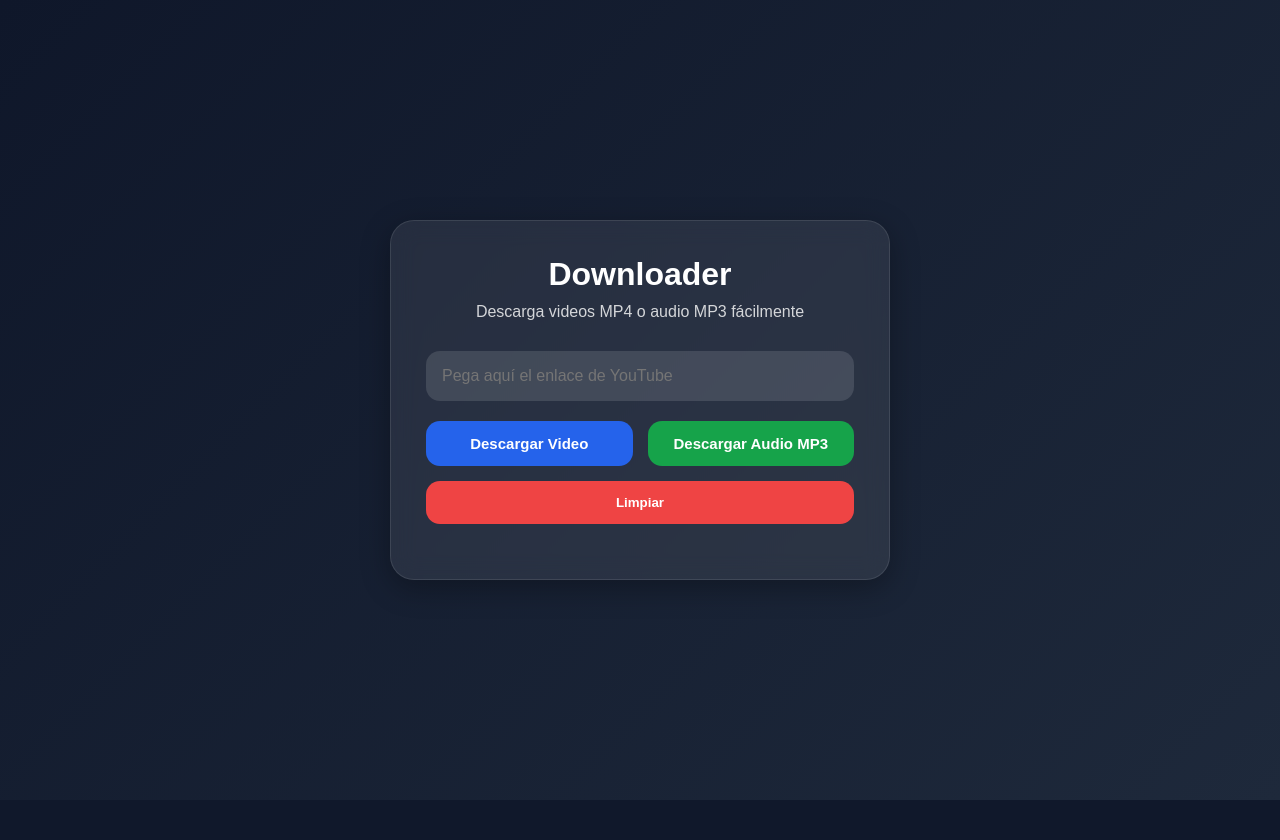
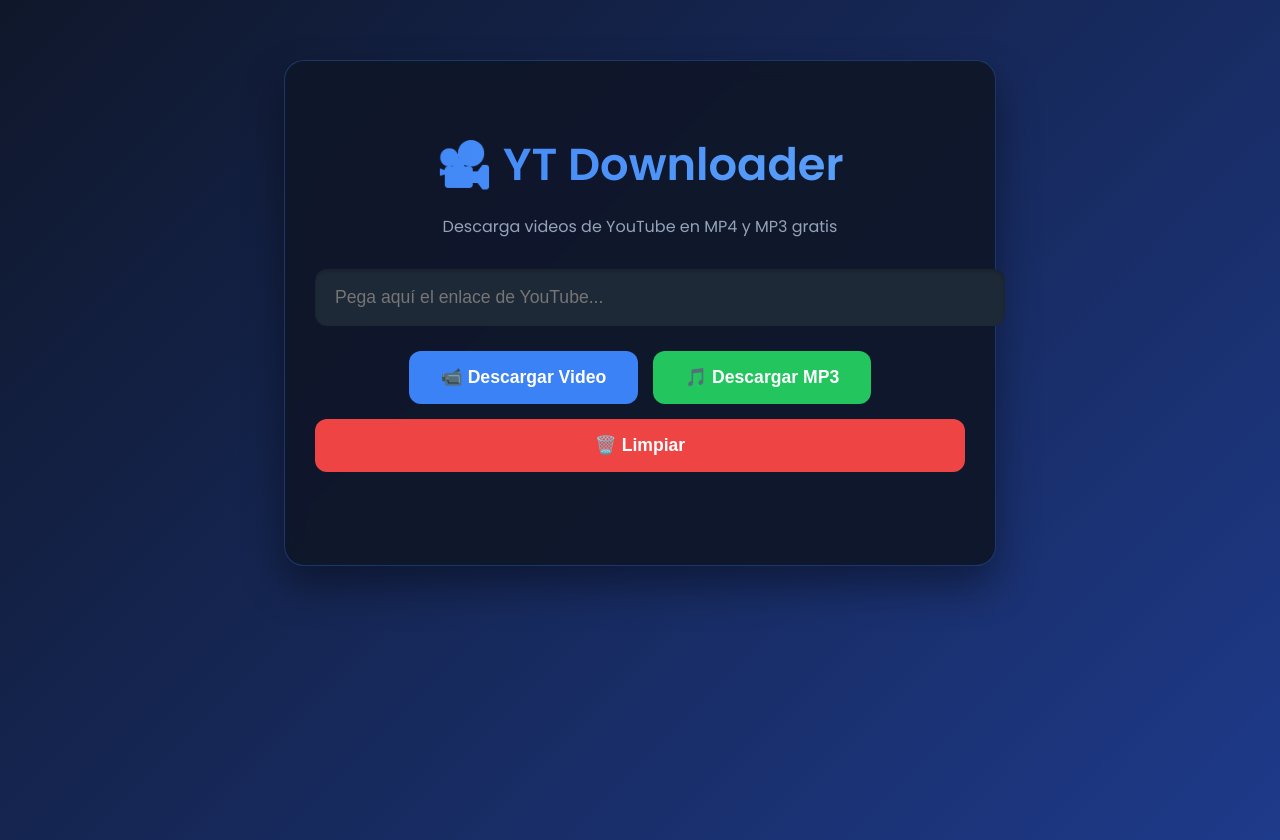
Before and after one commit to RBT2006/youtube-downloader, a Flask app: page / in a window 1280 px wide. Before the commit the page ends 800 px from the top, so only its background shows below. Run offline with Flask 3, Linux system fonts and the light colour scheme.

Commit message:
Revamp index.html with new styles and UI elements
Updated the title and added styles for better UI. Enhanced the download buttons and input field for improved user experience.

```diff
--- a/templates/index.html
+++ b/templates/index.html
@@ -3,53 +3,173 @@
 <head>
   <meta charset="UTF-8">
   <meta name="viewport" content="width=device-width, initial-scale=1.0">
-    <title>Downloader</title>
+  <title>YT Downloader - Descarga Rápida</title>
+  <style>
+    @import url('https://fonts.googleapis.com/css2?family=Poppins:wght@400;500;600&display=swap');
 
-    <link rel="stylesheet" href="{{ url_for('static', filename='style.css') }}">
+    body {
+      font-family: 'Poppins', sans-serif;
+      background: linear-gradient(135deg, #0f172a, #1e3a8a);
+      color: white;
+      margin: 0;
+      padding: 20px;
+      min-height: 100vh;
+    }
+
+    .container {
+      max-width: 650px;
+      margin: 40px auto;
+      background: rgba(15, 23, 42, 0.95);
+      border-radius: 20px;
+      padding: 40px 30px;
+      box-shadow: 0 20px 40px rgba(0, 0, 0, 0.4);
+      backdrop-filter: blur(10px);
+      border: 1px solid rgba(59, 130, 246, 0.3);
+    }
+
+    h1 {
+      text-align: center;
+      font-size: 2.8rem;
+      margin-bottom: 10px;
+      background: linear-gradient(to right, #3b82f6, #60a5fa);
+      -webkit-background-clip: text;
+      -webkit-text-fill-color: transparent;
+    }
+
+    p {
+      text-align: center;
+      color: #94a3b8;
+      margin-bottom: 30px;
+    }
+
+    input {
+      width: 100%;
+      padding: 18px 20px;
+      font-size: 1.1rem;
+      border: none;
+      border-radius: 12px;
+      background: #1e2937;
+      color: white;
+      margin-bottom: 25px;
+      box-shadow: inset 0 2px 4px rgba(0,0,0,0.2);
+    }
+
+    input:focus {
+      outline: none;
+      box-shadow: 0 0 0 3px rgba(59, 130, 246, 0.5);
+    }
+
+    .buttons {
+      display: flex;
+      gap: 15px;
+      justify-content: center;
+      flex-wrap: wrap;
+    }
+
+    button {
+      padding: 16px 32px;
+      font-size: 1.1rem;
+      font-weight: 600;
+      border: none;
+      border-radius: 12px;
+      cursor: pointer;
+      transition: all 0.3s;
+    }
+
+    .btn-video {
+      background: #3b82f6;
+      color: white;
+    }
+
+    .btn-audio {
+      background: #22c55e;
+      color: white;
+    }
+
+    .btn-clear {
+      background: #ef4444;
+      color: white;
+      width: 100%;
+      margin-top: 15px;
+    }
+
+    button:hover {
+      transform: translateY(-3px);
+      box-shadow: 0 10px 20px rgba(0,0,0,0.3);
+    }
+
+    #status {
+      margin-top: 25px;
+      text-align: center;
+      font-weight: 500;
+      min-height: 28px;
+    }
+
+    .success { color: #22c55e; }
+    .error { color: #ef4444; }
+  </style>
 </head>
 <body>
+  <div class="container">
+    <h1>🎥 YT Downloader</h1>
+    <p>Descarga videos de YouTube en MP4 y MP3 gratis</p>
 
-<div class="container">
+    <input type="text" id="url" placeholder="Pega aquí el enlace de YouTube...">
 
-    <div class="card">
-
-        <h1>Downloader</h1>
-        <p class="subtitle">Descarga videos MP4 o audio MP3 fácilmente</p>
-
-        <div class="input-group">
-            <input
-                type="text"
-                id="youtube-url"
-                placeholder="Pega aquí el enlace de YouTube"
-            >
+    <div class="buttons">
+      <button class="btn-video" onclick="download('video')">📹 Descargar Video</button>
+      <button class="btn-audio" onclick="download('audio')">🎵 Descargar MP3</button>
     </div>
 
-        <div class="buttons">
-            <button class="download-video" onclick="downloadFile('video')">
-                Descargar Video
-            </button>
+    <button class="btn-clear" onclick="clearInput()">🗑️ Limpiar</button>
 
-            <button class="download-audio" onclick="downloadFile('audio')">
-                Descargar Audio MP3
-            </button>
+    <div id="status"></div>
   </div>
 
-        <button class="clear-btn" onclick="clearInput()">
-            Limpiar
-        </button>
+  <script>
+    async function download(type) {
+      const urlInput = document.getElementById('url');
+      const status = document.getElementById('status');
+      const url = urlInput.value.trim();
 
-        <div id="loading" class="loading hidden">
-            <div class="spinner"></div>
-            <p>Procesando descarga...</p>
-        </div>
+      if (!url) {
+        status.innerHTML = `<span class="error">❌ Ingresa un enlace de YouTube</span>`;
+        return;
+      }
 
-        <div id="message"></div>
+      status.innerHTML = `<span style="color:#eab308">⏳ Procesando, espera por favor...</span>`;
 
-    </div>
+      try {
+        const res = await fetch('/download', {
+          method: 'POST',
+          headers: { 'Content-Type': 'application/json' },
+          body: JSON.stringify({ url: url, format: type })
+        });
 
-</div>
+        if (res.ok) {
+          const blob = await res.blob();
+          const downloadUrl = window.URL.createObjectURL(blob);
+          const a = document.createElement('a');
+          a.href = downloadUrl;
+          a.download = type === 'audio' ? 'audio.mp3' : 'video.mp4';
+          document.body.appendChild(a);
+          a.click();
+          document.body.removeChild(a);
 
-<script src="{{ url_for('static', filename='script.js') }}"></script>
+          status.innerHTML = `<span class="success">✅ ¡Descarga iniciada con éxito!</span>`;
+        } else {
+          const data = await res.json();
+          status.innerHTML = `<span class="error">❌ ${data.error || 'Error al descargar'}</span>`;
+        }
+      } catch (err) {
+        status.innerHTML = `<span class="error">❌ Error de conexión. Inténtalo de nuevo.</span>`;
+      }
+    }
 
+    function clearInput() {
+      document.getElementById('url').value = '';
+      document.getElementById('status').innerHTML = '';
+    }
+  </script>
 </body>
 </html>
```
Lines whose indentation alone changed are shown as unchanged.
